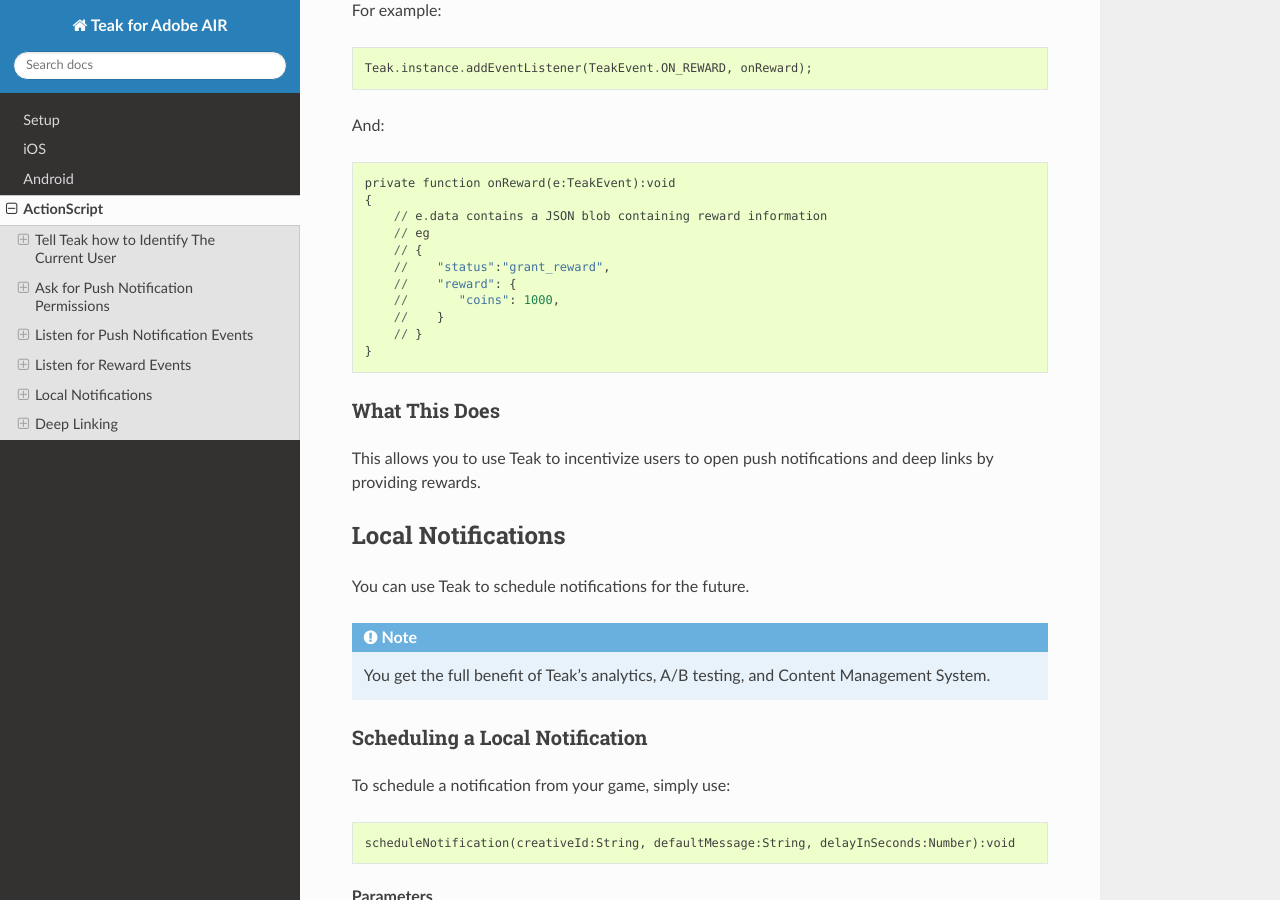
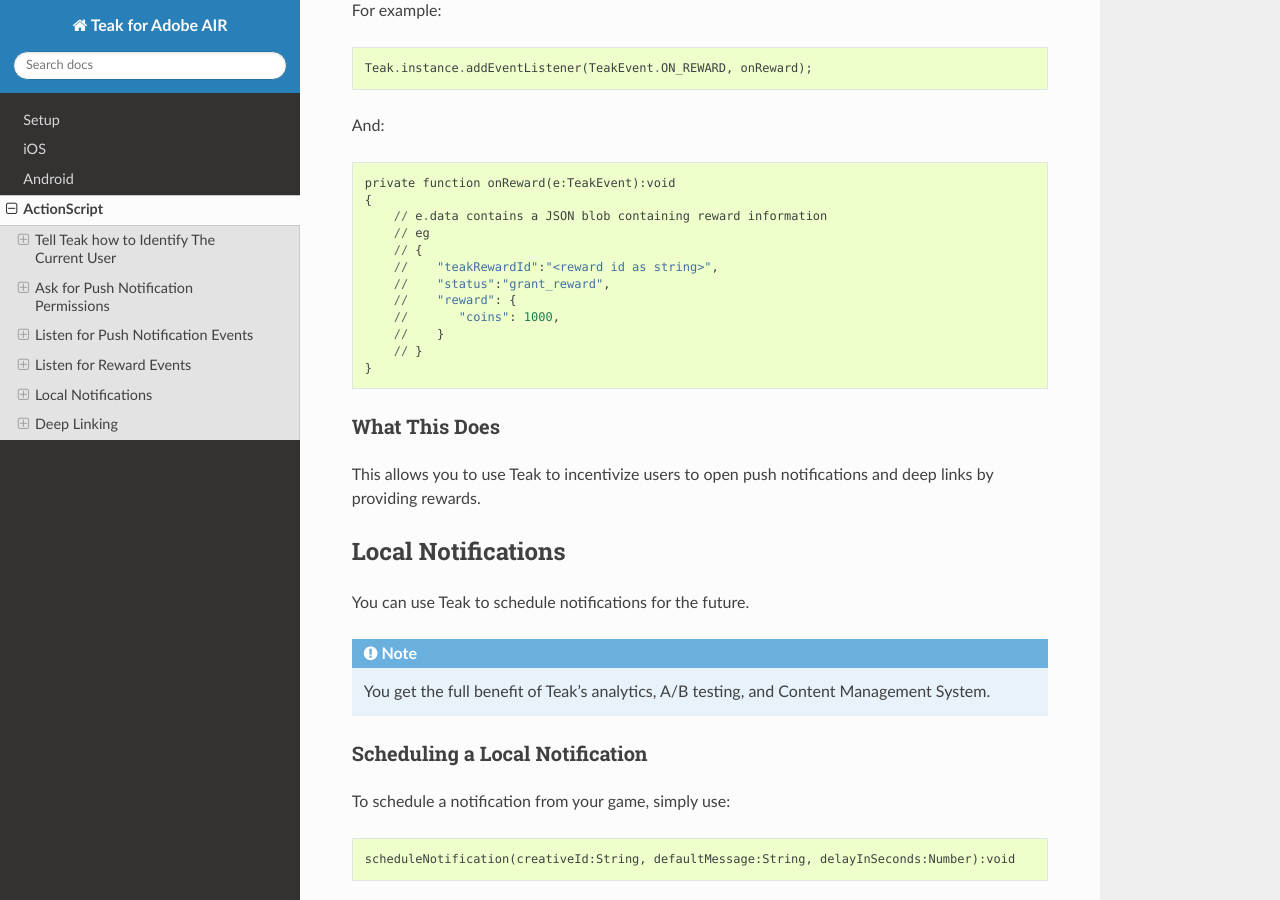
Before and after one commit to GoCarrot/teak-air, a Sphinx documentation site: the page built from docs/action-script.rst, in a window 1280 px wide and 900 px high, scrolled down 2154 px. Built offline with Sphinx 7.4.7 and the Read the Docs theme 2.0.0, drawn with Linux system fonts in a browser that asks for light colours.

Commit message:
document that 'teakRewardId' is now in the ON_REWARD event

```diff
--- a/docs/action-script.rst
+++ b/docs/action-script.rst
@@ -82,6 +82,7 @@
         // e.data contains a JSON blob containing reward information
         // eg
         // {
+        //    "teakRewardId":"<reward id as string>",
         //    "status":"grant_reward",
         //    "reward": {
         //       "coins": 1000,
```
